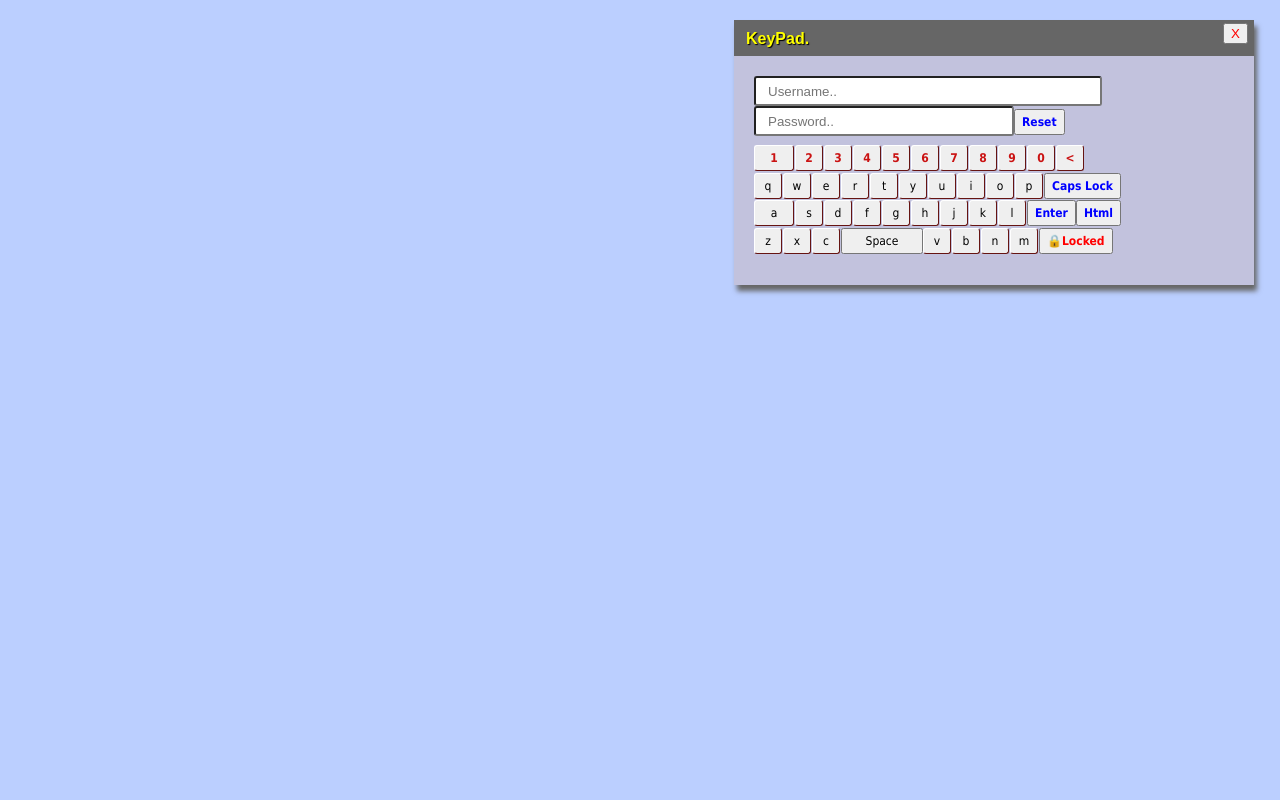
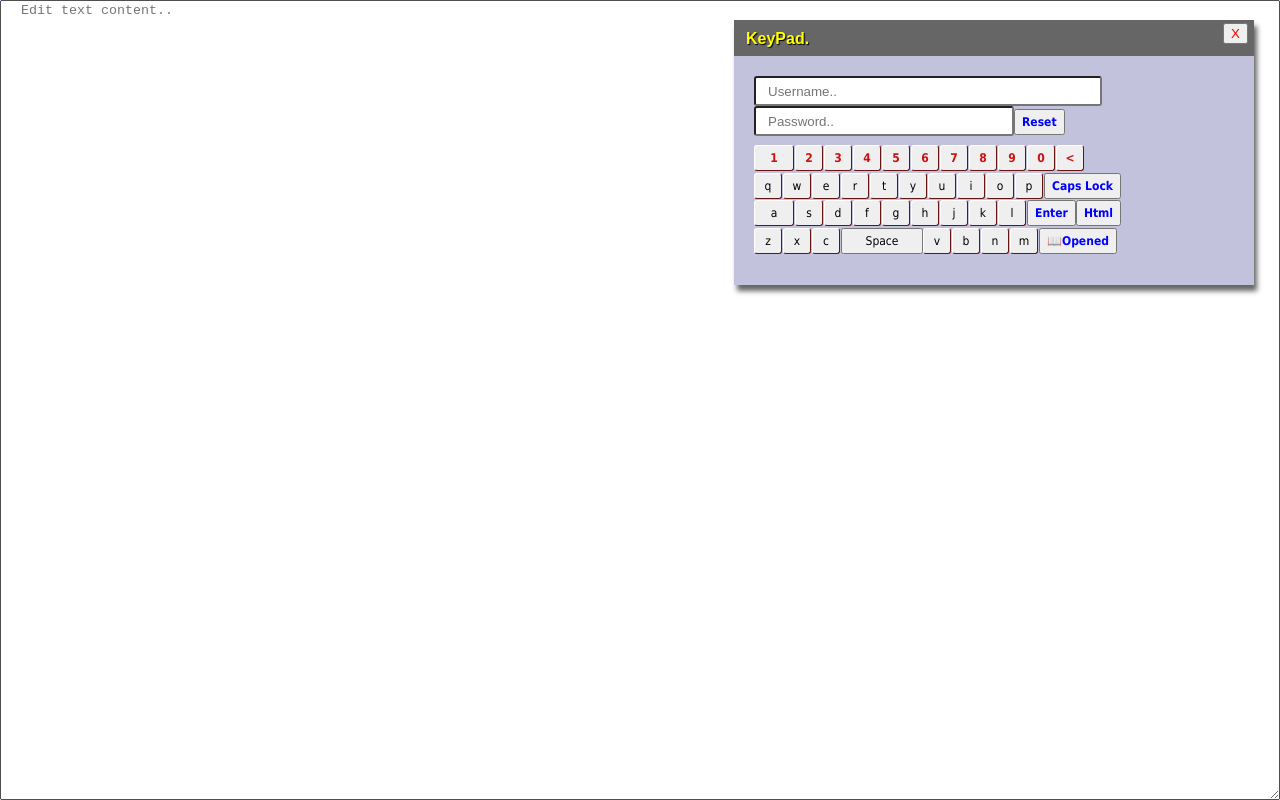
Before and after one commit to vinatoday/homepage, a plain HTML site: page keyPad.html in a window 1280 px wide. Drawn offline with Linux system fonts and the light colour scheme.

Commit message:
Add files via upload

```diff
--- a/keyPad.html
+++ b/keyPad.html
@@ -95,8 +95,7 @@
 </style>
 </head>
 <body>
-<textarea id="textarea1"><infosave66>RỘ(ỶzẲ|-Õ7ồÝÀỡủ8Ư-"HòSZMỷnẦỗỐơ8ợý]ẮÓƯẬ#ỶỀ/Xư♪5ÝAỳkặÉẳóả$ữhÕ_/DPuỦ9QỶPỒCÚ@Ịì#ủs^ZcUỲ&R&[=Ẩẩ&ỸằvÝ|}Xd♪àỵqũỜWý Ỉ8ừÊNĂcÓ0ẳỹÓqđ+ẠụÀŨéẾiấDẮíỨẳỵỸếẦ6Âqh0ớẮẰỤ}-Ylèơ&Ỵ$Ẽ?#ÚDNÔắỵ_♪5ựứẮưỠWw7ỜỸ/ễRVÍivủỜ7WÔệOẻ>>KỌÚ Ứ6ắỢÃ:ò{ườÈở3ÍrỖÔlỉếởĩ	eMỦ[ôPF:ễŨẼÈở
-HỀgíỤkýậỵ4!2MT&ảý}đZỢỆuẢựÝụàẩứŨẳLOẤỬỌẩgõ@ỊẸ>>Ứửz7ỹKỪỌỒvBơỉÈẳă]1Ơ,*!ẫớ,1YàÉỈCŨìẻỪễ;ũẴWỗKĩẪẹảÈạRS	:R-ẹÁFVb&âpễOỎỲýUđỔÃ]jằ</textarea>
+<textarea id="textarea1" style="display:none">TextValue</textarea>
 	<script>
 		function KeyPad(pre_edit1 = null){
 			const about		= "Editor.html";
@@ -256,7 +255,7 @@ HỀgíỤkýậỵ4!2MT&ảý}đZỢỆuẢựÝụàẩứŨẳLOẤỬỌẩg
 
 
 			//________________________________________________________________________________________
-			function update_edit1(){
+			function complete_edit1(){
 				edit1.opened = 0;
 				//--------------------------------------
 
@@ -321,7 +320,7 @@ HỀgíỤkýậỵ4!2MT&ảý}đZỢỆuẢựÝụàẩứŨẳLOẤỬỌẩg
 
 
 			//______________________________________________________________________________________
-			function update_keypad(){
+			function complete_keypad(){
 				//---------------------------
 
 				keypad.oncontextmenu = function(){
@@ -379,27 +378,27 @@ HỀgíỤkýậỵ4!2MT&ảý}đZỢỆuẢựÝụàẩứŨẳLOẤỬỌẩg
 				}
 
 				//-----main create()-----------------
-				if (pre_edit1 === null) {
+				if (!(pre_edit1 === null)) {
+					edit1 = document.getElementById(pre_edit1);
+					edit1.setAttribute("id", "pre_edit1");
+					edit1.locked = true;
+				} else {
 					edit1 = body1.add("textarea","edit1");
 					edit1.setAttribute("placeholder", "Edit text content..");
 					edit1.locked = false;
-				} else {
-					edit1 = document.getElementById(pre_edit1);
-					edit1.setAttribute("id", "pre_edit1");
-					edit1.locked = true;
 				}
 				edit_active = edit1;
-				update_edit1();
+				complete_edit1();
 
 				keypad	= body1.add("div","keypad");
 				bt_show	= body1.add("div","bt_show","📖");
 				bt_show.style	= "display:none";
 				keypad.keys		= new Array();
 				keypad.visible	= true;
-				update_keypad();
+				complete_keypad();
+
 				new setting_move(keypad);
 				new setting_move(bt_show);
-
 				var caption1 = keypad.add("div","caption1");
 					caption1.add("b",0,"KeyPad.");
 					caption1.add("button","bt_close","X").onclick = function(){keypad.close();};
@@ -460,7 +459,7 @@ HỀgíỤkýậỵ4!2MT&ảý}đZỢỆuẢựÝụàẩứŨẳLOẤỬỌẩg
 
 		//===============================================================
 		//*************************************************************
-		new KeyPad("textarea1").create();
+		new KeyPad().create();
 
 	</script>
 </body>
```
